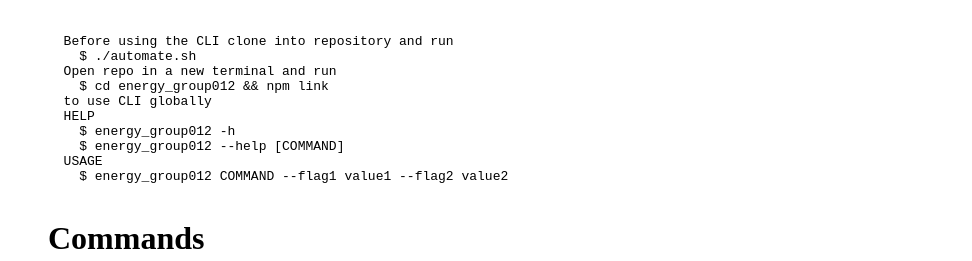
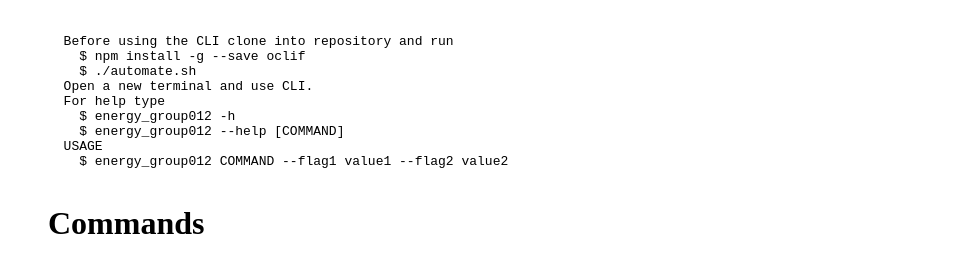
Before and after one commit to christos97/softeng-ntua, a plain HTML site: page index.html in a window 1280 px wide. Shown: the part 497-758 px from the top of the page, without its empty margins (0-972 px from the left). Drawn offline with Linux system fonts and the light colour scheme.

Commit message:
Deploy christos97/softeng-ntua to github.com/christos97/softeng-ntua.git:gh-pages

```diff
--- a/index.html
+++ b/index.html
@@ -11,11 +11,10 @@
   <!-- usage -->
   <pre><code class="language-sh-session">
   Before using the CLI clone into repository and run
+    $ npm install -g --save oclif
     $ ./automate.sh
-  Open repo in a new terminal and run
-    $ cd energy_group012 && npm link
-  to use CLI globally
-  HELP
+  Open a new terminal and use CLI.
+  For help type
     $ energy_group012 -h
     $ energy_group012 --help [COMMAND]
   USAGE
```
Also changed, not shown: .travis.yml.
